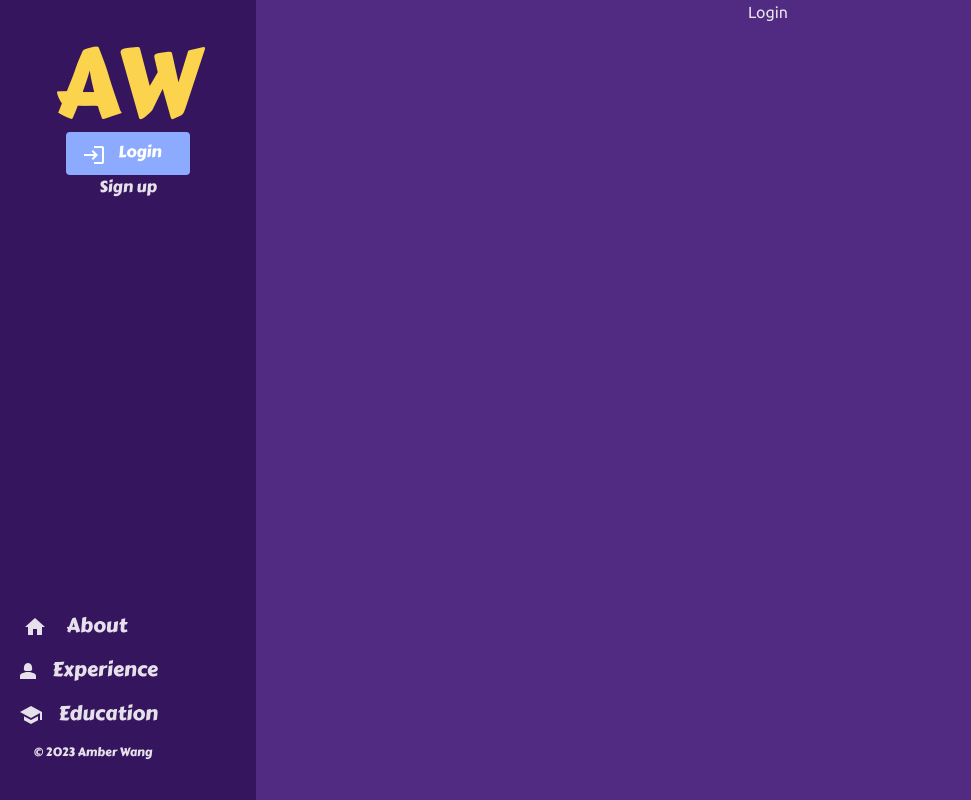
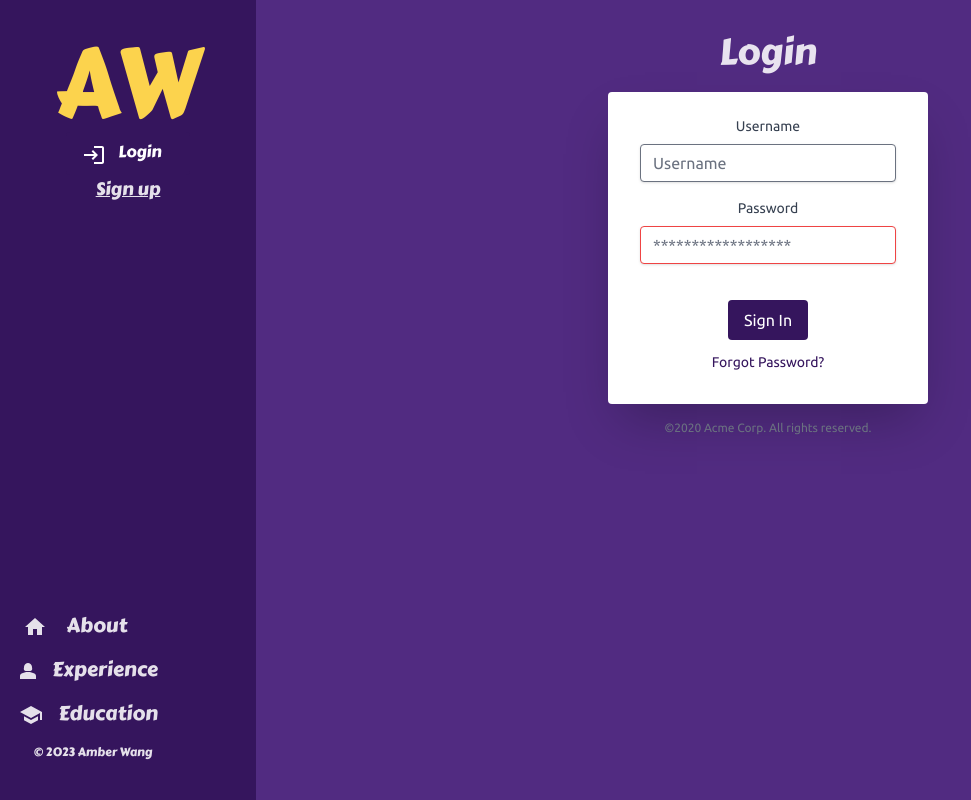
Before and after one commit to Qianqian-Wang-1997/Qianqian-Wang-1997.github.io, a React (Vite) app: page /login in a window 1280 px wide. Shown: the whole page, without its empty margins (0-971 px from the left). Built offline with nearby package versions, Linux system fonts and the light colour scheme.

Commit message:
Add basic User login page

```diff
--- a/package.json
+++ b/package.json
@@ -27,6 +27,7 @@
     "sass": "^1.64.2"
   },
   "devDependencies": {
+    "@tailwindcss/forms": "^0.5.4",
     "@tailwindcss/typography": "^0.5.9",
     "@types/react": "^18.2.15",
     "@types/react-dom": "^18.2.7",
--- a/src/App.jsx
+++ b/src/App.jsx
@@ -1,8 +1,10 @@
 import './App.scss'
 import { Route, Routes } from "react-router-dom"
+import Sidebar from './components/Sidebar'
 import Home from "./page/portfolio/Home"
 import Login from "./page/user/Login"
-import Sidebar from './components/Sidebar'
+import Signup from './page/user/Signup'
+import ForgotPassword from './page/user/ForgotPassword'
 
 function App() {
   return (
@@ -14,6 +16,8 @@ function App() {
         <Routes>
           <Route path="/" element={<Home />} />
           <Route path="/login" element={<Login />} />
+          <Route path="/sign-up" element={<Signup />} />
+          <Route path="/forgot-password" element={<ForgotPassword />} />
         </Routes>
       </div>
     </div>
--- a/src/components/Sidebar/index.jsx
+++ b/src/components/Sidebar/index.jsx
@@ -22,15 +22,16 @@ const Sidebar = () => {
     return (
         <div className="font-Carter container bg-navy h-screen relative p-4" >
             <p className="mx-auto mt-5 text-base sm:text-xl md:text-7xl lg:text-8xl ease-in-out duration-300 hover:text-white text-amber-300">AW</p>
-            <div className="flex flex-col mx-auto text-center">
+            <div className="flex flex-col text-center">
                 <Link to="/login">
-                    <button className="btn ">
-                        <LoginIcon className="purple inline-block basis-1/4 " />
+                    <button className="btn">
+                        <LoginIcon className="purple inline-block basis-1/6" />
                         <p className="screen-pd-size screen-hide-text">Login</p>
                     </button>
                 </Link>
-
-                <button className="block">Sign up</button>
+                <Link to="/sign-up">
+                    <button className="block underline underline-offset-1 mx-auto screen-text-size">Sign up</button>
+                </Link>
             </div>
             <div className="absolute bottom-10 mx-auto">
                 {list.map((elem) => {
--- a/src/index.css
+++ b/src/index.css
@@ -37,7 +37,7 @@ html {
 }
 
 .btn {
-  @apply bg-light-blue hover:bg-blue text-white font-bold py-2 px-4 rounded
+  @apply bg-navy hover:bg-purple text-white font-bold py-2 px-4 rounded
 }
 
 /* .btn-light {
@@ -50,3 +50,7 @@ html {
 .screen-pd-size {
   @apply sm:px-1 md:px-2 lg:px-3
 }
+
+.screen-text-size {
+  @apply text-base sm:text-base md:text-lg lg:text-lg ease-in-out duration-300
+}
--- /dev/null
+++ b/src/page/user/ForgotPassword.jsx
@@ -0,0 +1,11 @@
+import React from 'react'
+
+const ForgotPassword = () => {
+    return (
+        <>
+        ForgotPassword
+        </>
+    )
+}
+
+export default ForgotPassword
--- a/src/page/user/Login.jsx
+++ b/src/page/user/Login.jsx
@@ -1,10 +1,40 @@
 import React from 'react'
+import { Link } from 'react-router-dom'
 
 const Login = () => {
     return (
-        <>
-        Login
-        </>
+        <div >
+            <div className="w-full max-w-xs mx-auto my-8">
+                <h1 className='font-Carter pb-5 text-4xl'>Login</h1>
+                <form className="bg-white shadow-2xl rounded px-8 pt-6 pb-8 mb-4">
+                    <div className="mb-4">
+                        <label className="block text-gray-700 text-sm font-bold mb-2" htmlFor="username">
+                            Username
+                        </label>
+                        <input className="shadow appearance-none border rounded w-full py-2 px-3 text-gray-700 leading-tight focus:outline-none focus:shadow-outline"
+                            id="username" type="text" placeholder="Username" />
+                    </div>
+                    <div className="mb-6">
+                        <label className="block text-gray-700 text-sm font-bold mb-2" htmlFor="password">
+                            Password
+                        </label>
+                        <input className="shadow appearance-none border border-red-500 rounded w-full py-2 px-3 text-gray-700 mb-3 leading-tight focus:outline-none focus:shadow-outline"
+                            id="password" type="password" placeholder="******************" />
+                        {/* <p className="text-red-500 text-xs italic">Please choose a password.</p> */}
+                    </div>
+
+                    <button className="bg-navy hover:bg-purple text-white font-bold py-2 px-4 rounded focus:outline-none focus:shadow-outline" type="button">
+                        Sign In
+                    </button>
+                    <Link className="block align-baseline font-bold text-sm pt-3 text-navy hover:text-amber-800" to="/forgot-password">
+                        Forgot Password?
+                    </Link>
+                </form>
+                <p className="text-center text-gray-500 text-xs">
+                    &copy;2020 Acme Corp. All rights reserved.
+                </p>
+            </div>
+        </div>
     )
 }
 
--- /dev/null
+++ b/src/page/user/Signup.jsx
@@ -0,0 +1,11 @@
+import React from 'react'
+
+const Signup = () => {
+    return (
+        <>
+        Signup
+        </>
+    )
+}
+
+export default Signup
--- a/tailwind.config.js
+++ b/tailwind.config.js
@@ -1,4 +1,5 @@
 /** @type {import('tailwindcss').Config} */
+const plugin = require('tailwindcss/plugin')
 
 export default {
   content: [
@@ -25,5 +26,49 @@ export default {
   },
   plugins: [
     // require('@tailwindcss/typography'),
+    require('@tailwindcss/forms'),
+    plugin(function ({ addBase, addComponents, addUtilities, theme }) {
+      addBase({
+        'h1': {
+          fontSize: theme('fontSize.2xl'),
+        },
+        'h2': {
+          fontSize: theme('fontSize.xl'),
+        },
+      })
+      addComponents({
+        // '.card': {
+        //   backgroundColor: theme('colors.white'),
+        //   borderRadius: theme('borderRadius.lg'),
+        //   padding: theme('spacing.6'),
+        //   boxShadow: theme('boxShadow.xl'),
+        // },
+
+        // '.btn': {
+        //   padding: '.5rem 1rem',
+        //   borderRadius: '.25rem',
+        //   fontWeight: '600',
+        // },
+        // '.btn-blue': {
+        //   backgroundColor: '#3490dc',
+        //   color: '#fff',
+        //   '&:hover': {
+        //     backgroundColor: '#2779bd'
+        //   },
+        // },
+        // '.btn-red': {
+        //   backgroundColor: '#e3342f',
+        //   color: '#fff',
+        //   '&:hover': {
+        //     backgroundColor: '#cc1f1a'
+        //   },
+        // },
+      })
+      // addUtilities({
+      //   '.content-auto': {
+      //     contentVisibility: 'auto',
+      //   }
+      // })
+    })
   ],
 }
```
Also changed, not shown: 1 other file (tests, documents, lock files or other folders).
